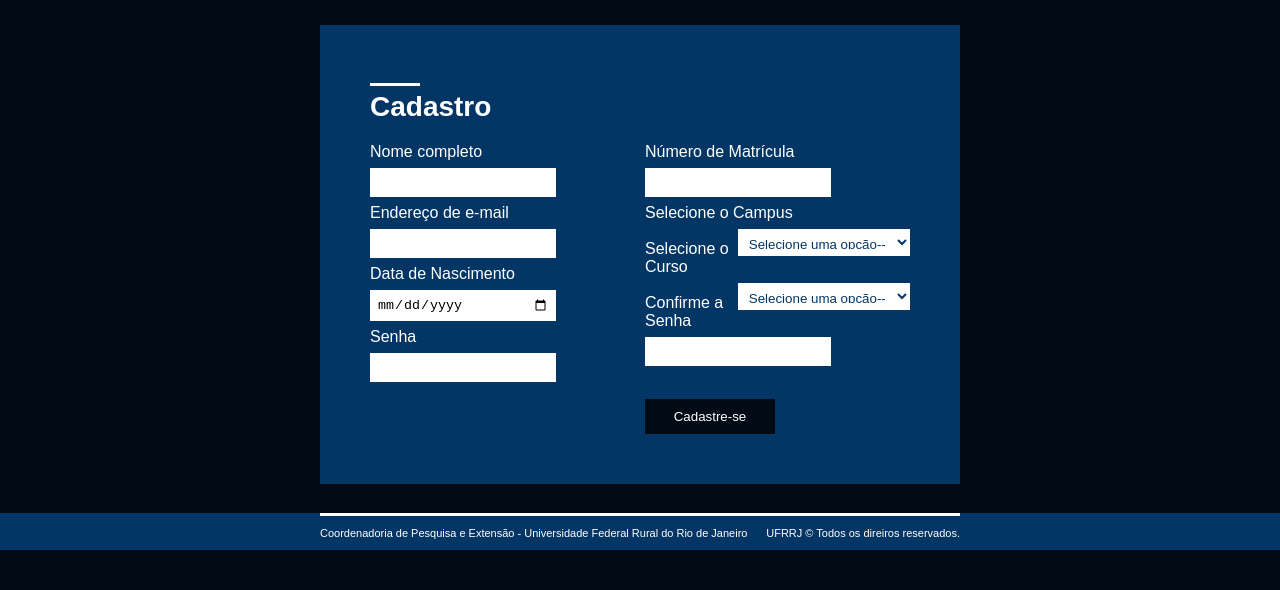
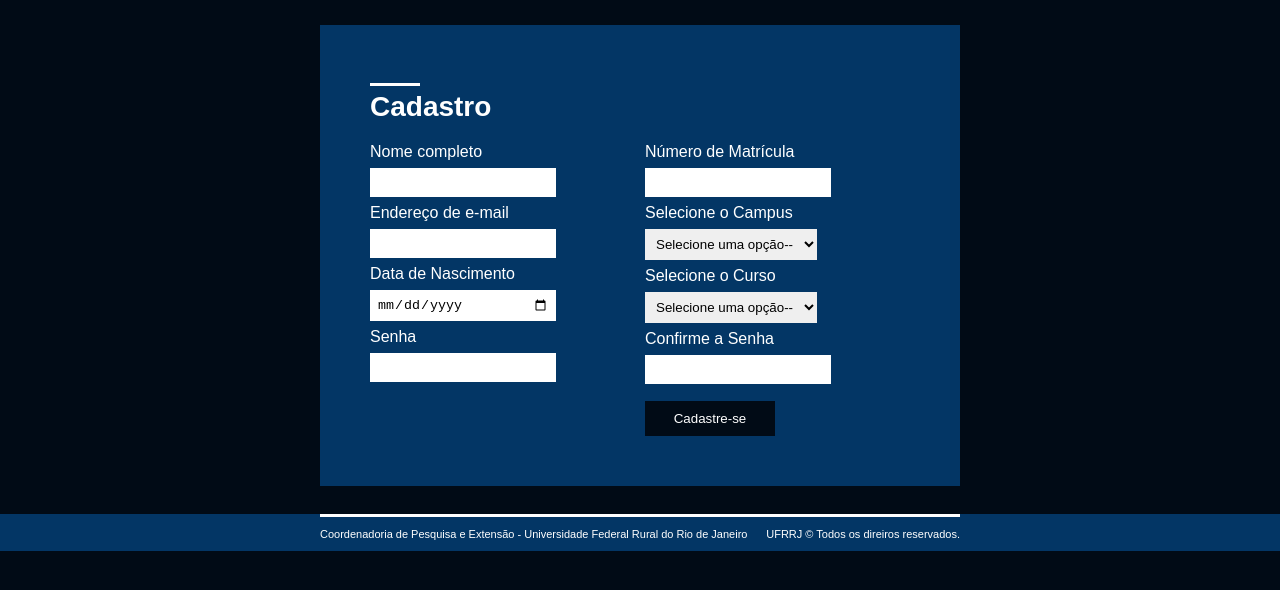
Before and after one commit to feijoeu/Projeto_WEB0_UFRRJ, a plain HTML site: page cadastro.html in a window 1280 px wide. Shown: the part 160-750 px from the top of the page. Drawn offline with Linux system fonts and the light colour scheme.

Commit message:
ultimo commit de verdade pelo amor de Deus

```diff
--- a/css/header.css
+++ b/css/header.css
@@ -62,7 +62,7 @@ h2 button:hover {
   border: none;
 }
 
-select {
+h2 select {
   float: right;
   margin: auto;
   height: 27px;
```
